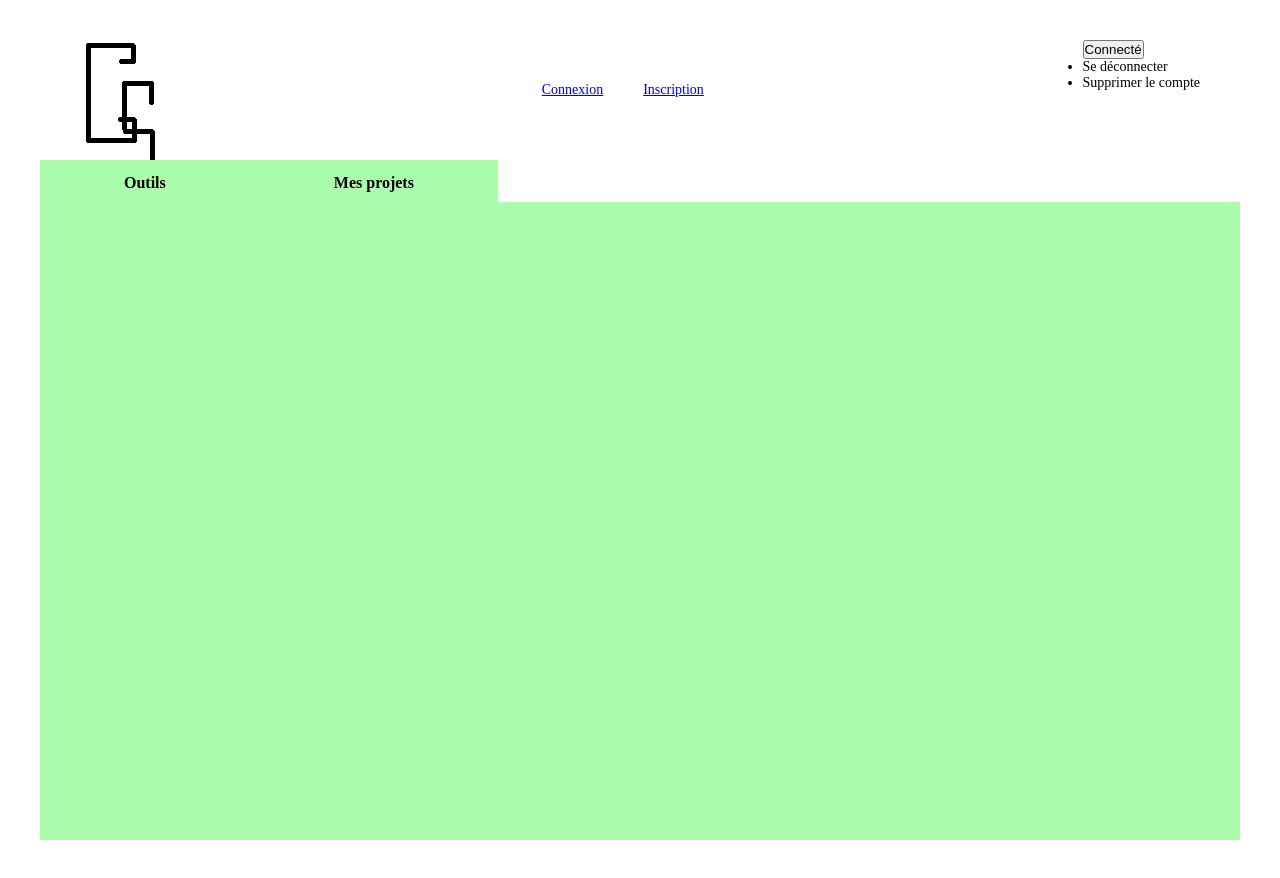
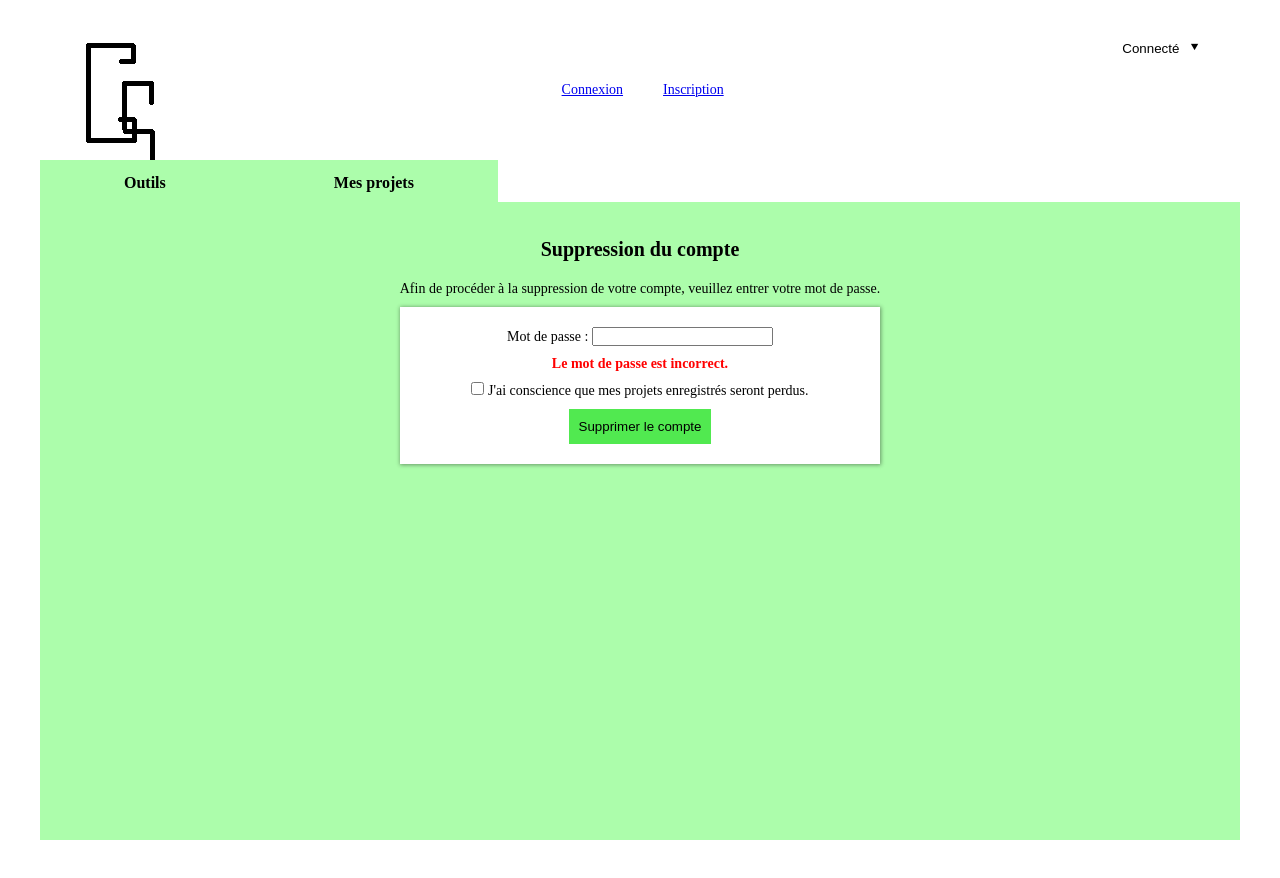
Before and after one commit to Aldehyd/calculate, an Angular app: page /delete-account in a window 1280 px wide. Before the commit this address led to /. Built offline with nearby package versions, Linux system fonts and the light colour scheme.

Commit message:
complete user menu

```diff
--- a/src/app/app.routes.ts
+++ b/src/app/app.routes.ts
@@ -5,12 +5,14 @@ import { SectionToolComponent } from './section-tool/section-tool.component';
 import { ConnexionComponent } from './connexion/connexion.component';
 import { SubscriptionComponent } from './subscription/subscription.component';
 import { SectionToolGeometryComponent } from './section-tool-geometry/section-tool-geometry.component';
+import { DeleteAccountComponent } from './delete-account/delete-account.component';
 
 export const routes: Routes = [
     {path: '', component: ToolsListComponent},
     {path: 'projects', component: ProjetcsComponent},
     {path: 'connexion', component: ConnexionComponent},
     {path: 'subscription', component: SubscriptionComponent},
+    {path: 'delete-account', component: DeleteAccountComponent},
     {path: 'section-tool', component: SectionToolComponent},
     {path: 'section-tool/geometry', component: SectionToolGeometryComponent},
 ];
--- a/src/app/connected-button/connected-button.component.html
+++ b/src/app/connected-button/connected-button.component.html
@@ -1,7 +1,16 @@
-<button>Connecté</button>
-<div role="menu">
+<button
+  (click)="onClick()"
+  class="connexion-button"
+  aria-haspopup="true"
+  [attr.aria-expanded]="menuDisplayed.toString()"
+>
+  Connecté <span class="connexion-button_arrow">&#11206;</span>
+</button>
+<div role="menu" class="user-menu" *ngIf="menuDisplayed">
   <ul>
     <li role="menu-item">Se déconnecter</li>
-    <li role="menu-item">Supprimer le compte</li>
+    <li role="menu-item">
+      <a routerLink="delete-account">Supprimer le compte</a>
+    </li>
   </ul>
 </div>
--- a/src/app/connected-button/connected-button.component.scss
+++ b/src/app/connected-button/connected-button.component.scss
@@ -0,0 +1,39 @@
+.connexion-button {
+    display: flex;
+    gap: 1rem;
+    align-items: center;
+    background-color: transparent;
+    border: none;
+    cursor: pointer;
+    &[aria-expanded = 'true'] {
+        align-items: inherit;
+        & .connexion-button_arrow {
+            display: block;
+            transform: rotate(180deg);
+        }
+    }
+}
+
+
+.user-menu {
+    position: absolute;
+    bottom: 0;
+    right: 0;
+    transform: translateY(100%);
+    background-color: #ACFDAB;
+    box-shadow: 0 0 4px 0.5px rgba(0,0,0,0.4);
+    & ul {
+        width: 15rem;
+        list-style: none;
+    }
+    & li {
+        padding: 0.5rem;
+        width: 100%;
+        transition: 200ms ease-in-out;
+        cursor: pointer;
+        &:hover {
+            background-color: #80FC7E;
+        }
+    }
+
+}
--- a/src/app/connected-button/connected-button.component.ts
+++ b/src/app/connected-button/connected-button.component.ts
@@ -1,12 +1,22 @@
-import { Component } from '@angular/core';
-
+import { CommonModule } from '@angular/common';
+import { Component, OnInit } from '@angular/core';
+import { RouterModule } from '@angular/router';
 @Component({
   selector: 'app-connected-button',
   standalone: true,
-  imports: [],
+  imports: [RouterModule,CommonModule],
   templateUrl: './connected-button.component.html',
   styleUrl: './connected-button.component.scss'
 })
-export class ConnectedButtonComponent {
+export class ConnectedButtonComponent implements OnInit {
+  menuDisplayed!: boolean;
+
+  ngOnInit(): void {
+    this.menuDisplayed = false;
+  }
+
+  onClick():void {
+    this.menuDisplayed = !this.menuDisplayed;
+  }
 
 }
--- a/src/app/delete-account/delete-account.component.html
+++ b/src/app/delete-account/delete-account.component.html
@@ -1,2 +1,21 @@
 <h1>Suppression du compte</h1>
+<p>
+  Afin de procéder à la suppression de votre compte, veuillez entrer votre mot
+  de passe.
+</p>
+<form
+  class="account-form account-form--delete-account"
+  #emailForm="ngForm"
+  (ngSubmit)="onSubmitForm(emailForm)"
 >
+  <p>
+    <label for="passwordInput">Mot de passe : </label>
+    <input id="passwordInput" name="userPassword" [(ngModel)]="userPassword" />
+  </p>
+  <p class="warning-message">Le mot de passe est incorrect.</p>
+  <label>
+    <input type="checkbox" />
+    J'ai conscience que mes projets enregistrés seront perdus.
+  </label>
+  <button type="submit">Supprimer le compte</button>
+</form>
--- a/src/app/delete-account/delete-account.component.ts
+++ b/src/app/delete-account/delete-account.component.ts
@@ -1,12 +1,20 @@
 import { Component } from '@angular/core';
-
+import { FormsModule, NgForm } from '@angular/forms';
 @Component({
   selector: 'app-delete-account',
   standalone: true,
-  imports: [],
+  imports: [FormsModule],
   templateUrl: './delete-account.component.html',
   styleUrl: './delete-account.component.scss'
 })
 export class DeleteAccountComponent {
+  userPassword!: string;
 
+  ngOnInit(): void {
+
+  }
+
+  onSubmitForm(form: NgForm) {
+    console.log(form.value);
+  }
 }
--- a/src/app/header/header.component.html
+++ b/src/app/header/header.component.html
@@ -6,5 +6,5 @@
     <a routerLink="connexion">Connexion</a>
     <a routerLink="subscription">Inscription</a>
   </div>
-  <app-connected-button></app-connected-button>
+  <app-connected-button class="user-menu-container"></app-connected-button>
 </header>
--- a/src/app/header/header.component.scss
+++ b/src/app/header/header.component.scss
@@ -13,3 +13,8 @@ header {
     height: 100%;
     width: fit-content;
 }
+
+.user-menu-container {
+    position: relative;
+    height: fit-content;
+}
--- a/src/app/subscription/subscription.component.html
+++ b/src/app/subscription/subscription.component.html
@@ -1,7 +1,7 @@
 <h1>Inscription</h1>
 <p>Tous les champs sont obligatoires.</p>
 <form
-  class="account-form account-form--connexion"
+  class="account-form account-form--subscription"
   #emailForm="ngForm"
   (ngSubmit)="onSubmitForm(emailForm)"
 >
--- a/src/styles.scss
+++ b/src/styles.scss
@@ -57,3 +57,8 @@ main {
         cursor: pointer;
     }
 }
+.warning-message {
+    font-size: 1.4rem;
+    font-weight: bold;
+    color: red;
+}
```
